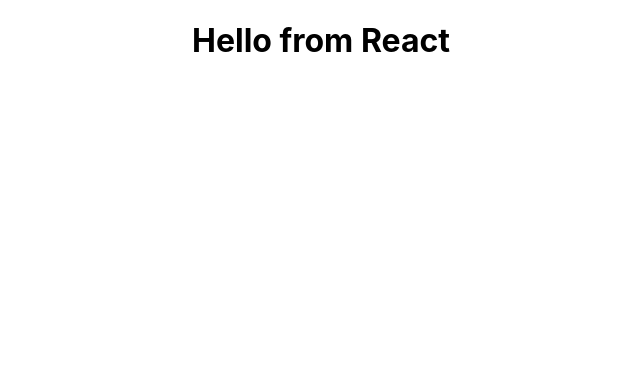
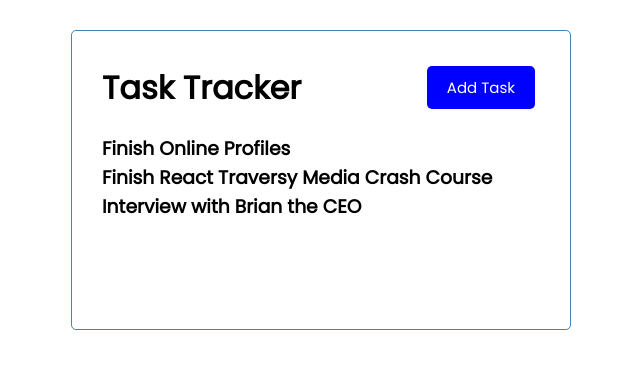
Before and after one commit to farazmoallemi/TaskTracker, a React (Create React App) app: page / in a window 1280 px wide. Shown: the top 368 px of the page, without its empty margins (319-959 px from the left). Built offline with nearby package versions, Linux system fonts and the light colour scheme.

Commit message:
Deleted some unneccesary files, added styling, created button component, displayed tasks onto application, updated header, added components folder to store everything inside

```diff
--- a/src/App.css
+++ /dev/null
@@ -1,38 +0,0 @@
-.App {
-  text-align: center;
-}
-
-.App-logo {
-  height: 40vmin;
-  pointer-events: none;
-}
-
-@media (prefers-reduced-motion: no-preference) {
-  .App-logo {
-    animation: App-logo-spin infinite 20s linear;
-  }
-}
-
-.App-header {
-  background-color: #282c34;
-  min-height: 100vh;
-  display: flex;
-  flex-direction: column;
-  align-items: center;
-  justify-content: center;
-  font-size: calc(10px + 2vmin);
-  color: white;
-}
-
-.App-link {
-  color: #61dafb;
-}
-
-@keyframes App-logo-spin {
-  from {
-    transform: rotate(0deg);
-  }
-  to {
-    transform: rotate(360deg);
-  }
-}
--- a/src/App.jsx
+++ b/src/App.jsx
@@ -1,9 +1,12 @@
-import './App.css';
+import Header from "./components/Header";
+import Task from "./components/Task";
+
 
 function App() {
   return (
-    <div className="App">
-      <h1>Hello from React</h1>
+    <div className="container">
+      <Header />
+      <Task/>
     </div>
   );
 }
--- /dev/null
+++ b/src/components/Button.js
@@ -0,0 +1,26 @@
+import PropTypes from 'prop-types'
+
+const Button = ({ color, text, onClick }) => {
+  return (
+    <div>
+      <button
+        onClick={onClick}
+        style={{backgroundColor: color}} className='btn'
+        >
+          {text}
+      </button>
+    </div>
+  )
+}
+
+Button.defaultProps = {
+  color: 'steelblue'
+}
+
+Button.propTypes = {
+  text: PropTypes.string,
+  color: PropTypes.string,
+  onClick: PropTypes.func,
+}
+
+export default Button
--- /dev/null
+++ b/src/components/Header.jsx
@@ -0,0 +1,27 @@
+import PropTypes from 'prop-types'
+import Button from './Button'
+
+const Header = ({ title }) => {
+  const onClick = () => {
+    console.log('On Click method working')
+  }
+  return (
+    <header className='header'>
+      <h1>{title}</h1>
+      <Button color='blue' text='Add Task' onClick={onClick}/>
+    </header>
+  )
+}
+Header.defaultProps = {
+  title: 'Task Tracker',
+}
+
+PropTypes.propTypes = {
+  title: PropTypes.string.isRequired,
+}
+// writing CSS inside of a JavaScrpt file
+// const headingStyle = {
+//   color: 'red',
+//   backgroundColor: 'blue'
+// }
+export default Header
--- /dev/null
+++ b/src/components/Task.js
@@ -0,0 +1,31 @@
+const tasks = [
+  {
+    id: 1,
+    text: 'Finish Online Profiles',
+    day: 'September 2nd at 8pm',
+    reminder: true
+  },
+  {
+    id: 2,
+    text: 'Finish React Traversy Media Crash Course',
+    day: 'September 2nd at 11:59pm',
+    reminder: true
+  },
+  {
+    id: 3,
+    text: 'Interview with Brian the CEO',
+    day: 'September 8th at 12:30pm',
+    reminder: true
+  },
+]
+const Task = () => {
+  return (
+    <>
+      {tasks.map((taskObject) =>
+        <h3 key={taskObject.id}>{taskObject.text}</h3>
+      )}
+    </>
+  )
+}
+
+export default Task
--- a/src/index.css
+++ b/src/index.css
@@ -1,13 +1,112 @@
-body {
+@import url('https://fonts.googleapis.com/css2?family=Poppins:wght@300;400&display=swap');
+
+* {
+  box-sizing: border-box;
   margin: 0;
-  font-family: -apple-system, BlinkMacSystemFont, 'Segoe UI', 'Roboto', 'Oxygen',
-    'Ubuntu', 'Cantarell', 'Fira Sans', 'Droid Sans', 'Helvetica Neue',
-    sans-serif;
-  -webkit-font-smoothing: antialiased;
-  -moz-osx-font-smoothing: grayscale;
+  padding: 0;
 }
 
-code {
-  font-family: source-code-pro, Menlo, Monaco, Consolas, 'Courier New',
-    monospace;
+body {
+  font-family: 'Poppins', sans-serif;
 }
+
+.container {
+  max-width: 500px;
+  margin: 30px auto;
+  overflow: auto;
+  min-height: 300px;
+  border: 1px solid steelblue;
+  padding: 30px;
+  border-radius: 5px;
+}
+
+.header {
+  display: flex;
+  justify-content: space-between;
+  align-items: center;
+  margin-bottom: 20px;
+}
+
+.btn {
+  display: inline-block;
+  background: #000;
+  color: #fff;
+  border: none;
+  padding: 10px 20px;
+  margin: 5px;
+  border-radius: 5px;
+  cursor: pointer;
+  text-decoration: none;
+  font-size: 15px;
+  font-family: inherit;
+}
+
+.btn:focus {
+  outline: none;
+}
+
+.btn:active {
+  transform: scale(0.98);
+}
+
+.btn-block {
+  display: block;
+  width: 100%;
+}
+
+.task {
+  background: #f4f4f4;
+  margin: 5px;
+  padding: 10px 20px;
+  cursor: pointer;
+}
+
+.task.reminder {
+  border-left: 5px solid green;
+}
+
+.task h3 {
+  display: flex;
+  align-items: center;
+  justify-content: space-between;
+}
+
+.add-form {
+  margin-bottom: 40px;
+}
+
+.form-control {
+  margin: 20px 0;
+}
+
+.form-control label {
+  display: block;
+}
+
+.form-control input {
+  width: 100%;
+  height: 40px;
+  margin: 5px;
+  padding: 3px 7px;
+  font-size: 17px;
+}
+
+.form-control-check {
+  display: flex;
+  align-items: center;
+  justify-content: space-between;
+}
+
+.form-control-check label {
+  flex: 1;
+}
+
+.form-control-check input {
+  flex: 2;
+  height: 20px;
+}
+
+footer {
+  margin-top: 30px;
+  text-align: center;
+}
```
Also changed, not shown: src/setupTests.js (deleted, +0 -5 lines), public/manifest.json, 1 other file (tests, documents, lock files or other folders).
